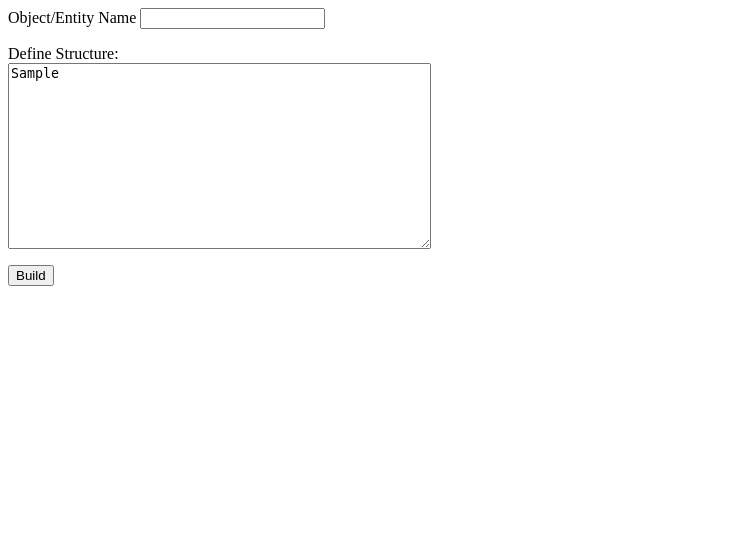
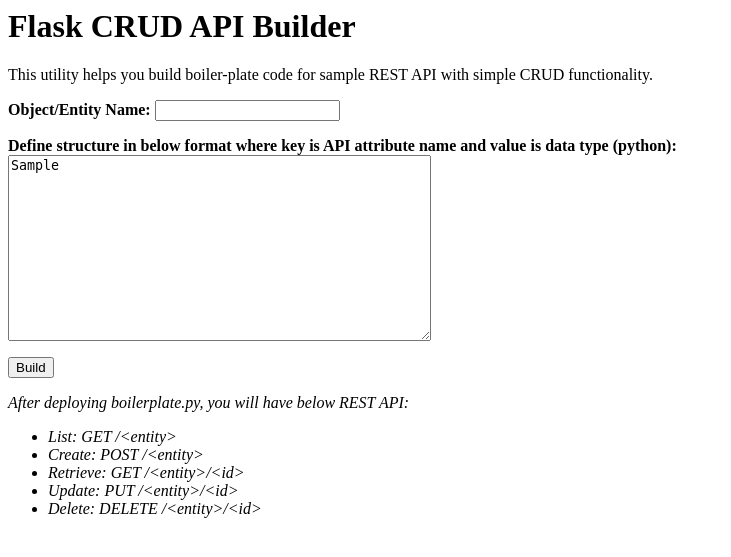
Before and after one commit to Bhakti11-2/Flask_CRUD_API_Builder, a Flask app: template templates/builder.html in a window 1280 px wide. Shown: the top 557 px of the page, without its empty margins (0-731 px from the left). Run offline with Flask 2, Linux system fonts and the light colour scheme; the template is opened without the code that fills it: most values are stand-ins (such as "Sample title", 1, 10 or a date in 2020).

Commit message:
Added structure support

```diff
--- a/boilerplate.py
+++ b/boilerplate.py
@@ -34,7 +34,7 @@
    return 'Hello World'
 
 # List or Create api
-@app.route('/bhakti', methods=['GET', 'POST'])
+@app.route('/', methods=['GET', 'POST'])
 def list_create():
     if request.method == 'GET':
         with open(jsonfile) as f:
@@ -57,7 +57,7 @@
 
 
 # get api
-@app.route('/bhakti/<int:id>', methods=['GET'])
+@app.route('//<int:id>', methods=['GET'])
 def get_id(id):
     with open(jsonfile) as f:
         data = json.loads(f.read())
@@ -67,7 +67,7 @@
     return "Not found"
 
 # update api
-@app.route('/bhakti/<int:id>', methods = ['PUT'])
+@app.route('//<int:id>', methods = ['PUT'])
 def update(id):
     with open(jsonfile) as f:
         data = json.loads(f.read())
@@ -84,7 +84,7 @@
     return "Not found"
 
 # delete api
-@app.route('/bhakti/<int:id>', methods = ['DELETE'])
+@app.route('//<int:id>', methods = ['DELETE'])
 def delete(id):
     with open(jsonfile) as f:
         data = json.loads(f.read())
--- a/templates/builder.html
+++ b/templates/builder.html
@@ -1,12 +1,25 @@
 <html>
    <body>
       <form action = "/result" method = "POST">
-         <p>Object/Entity Name <input type = "text" name = "object/entity_name" /></p>
-         <label for="text">Define Structure:</label>
+         <h1>Flask CRUD API Builder</h1>
+         <p>This utility helps you build boiler-plate code for sample REST API with simple CRUD functionality.</p>
+         <p><b>Object/Entity Name: </b><input type = "text" name = "object/entity_name" /></p>
+         <label for="text"><b>Define structure in below format where key is API attribute name and value is data type (python):</b></label>
          <br>
          <textarea id="text" name="structure" rows="12" cols="50">{{sample_structure}}</textarea>
          <br/>
          <p><input type = "submit" value = "Build" /></p>
+         <p><i>After deploying boilerplate.py, you will have below REST API:</i></p>
+         <ul>
+            <i>
+            <li>List: GET /&lt;entity&gt;</li>
+            <li>Create: POST /&lt;entity&gt;</li>
+            <li>Retrieve: GET /&lt;entity&gt;/&lt;id&gt;</li>
+            <li>Update: PUT /&lt;entity&gt;/&lt;id&gt;</li>
+            <li>Delete: DELETE /&lt;entity&gt;/&lt;id&gt;</li>
+            </i>
+         </ul>
+
       </form>
    </body>
 </html>
```
